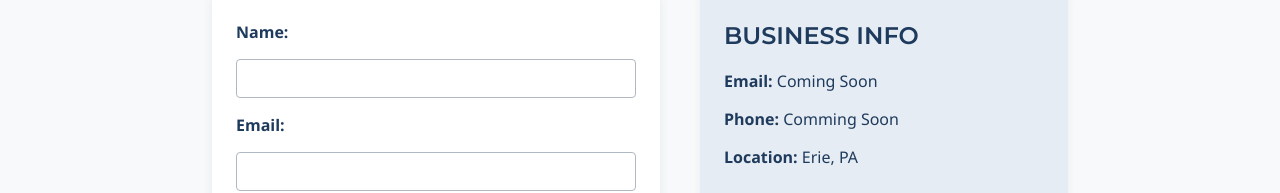
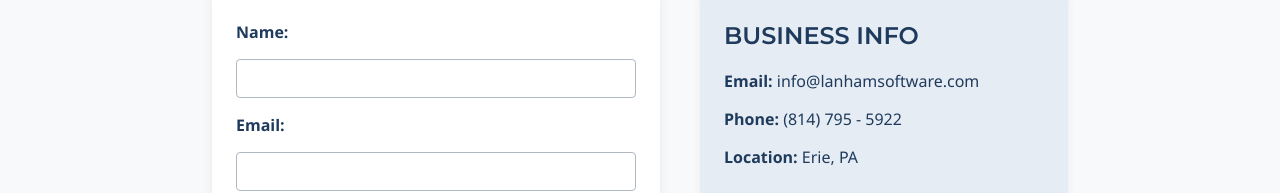
Before and after one commit to Lanham-Software-James/Lanham-Software, a plain HTML site: page contact.html in a window 1280 px wide. Shown: the part 443-636 px from the top of the page. Drawn offline with nearby package versions, Linux system fonts and the light colour scheme.

Commit message:
Adding contact details

```diff
--- a/contact.html
+++ b/contact.html
@@ -68,8 +68,8 @@
             </div>
             <div class="contact-info">
                 <h2>Business Info</h2>
-                <p><strong>Email:</strong> Coming Soon</p>
-                <p><strong>Phone:</strong> Comming Soon</p>
+                <p><strong>Email:</strong> info@lanhamsoftware.com</p>
+                <p><strong>Phone:</strong> (814) 795 - 5922</p>
                 <p><strong>Location:</strong> Erie, PA</p>
             </div>
         </section>
```
